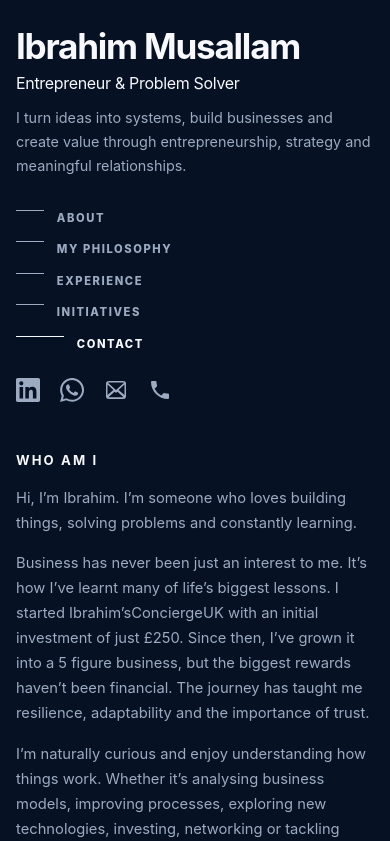
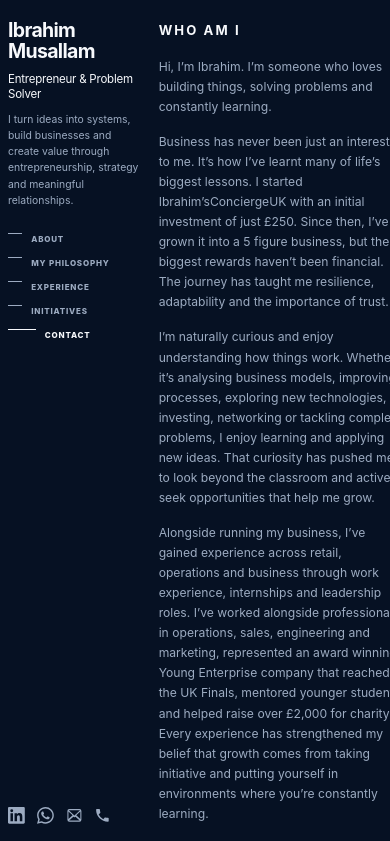
Before and after one commit to ibrahimmusallam10/Ibrahim-sConciergeUK, a React (Vite) app: page / in a window 390 px wide. Shown: the top 841 px of the page. Built offline with nearby package versions, Linux system fonts and the light colour scheme.

Commit message:
Keep desktop columns on mobile

```diff
--- a/src/styles.css
+++ b/src/styles.css
@@ -783,33 +783,42 @@ h3 {
 
 @media (max-width: 620px) {
   .site-shell {
-    width: min(100% - 2rem, 760px);
-    padding: 1.75rem 0 2.5rem;
+    display: grid;
+    grid-template-columns: minmax(8.25rem, 36%) minmax(0, 1fr);
+    gap: 1rem;
+    width: calc(100% - 1rem);
+    padding: 1.25rem 0 2.5rem;
   }
 
   h1 {
-    font-size: clamp(1.85rem, 9vw, 2.35rem);
+    font-size: clamp(1.15rem, 5vw, 1.45rem);
   }
 
   .intro-title {
-    font-size: 1rem;
+    margin-bottom: 0.65rem;
+    font-size: 0.72rem;
+    line-height: 1.3;
   }
 
   .intro-role {
-    max-width: 31rem;
-    font-size: 0.9rem;
-    line-height: 1.65;
+    font-size: 0.65rem;
+    line-height: 1.55;
   }
 
   .intro {
-    margin-bottom: 3rem;
+    position: sticky;
+    top: 1.25rem;
+    height: calc(100svh - 2.5rem);
+    min-height: 28rem;
+    margin: 0;
+    align-self: start;
   }
 
   .side-nav {
     display: grid;
     grid-template-columns: 1fr;
-    gap: 0.85rem;
-    margin-top: 2rem;
+    gap: 0.7rem;
+    margin-top: 1.5rem;
     padding: 0;
     background: transparent;
     border: 0;
@@ -817,8 +826,10 @@ h3 {
 
   .side-nav a {
     width: fit-content;
-    gap: 0.8rem;
-    font-size: 0.7rem;
+    gap: 0.55rem;
+    font-size: 0.5rem;
+    letter-spacing: 0.1em;
+    white-space: nowrap;
   }
 
   .side-nav a.active {
@@ -826,20 +837,29 @@ h3 {
   }
 
   .side-nav a.active span {
-    width: 3rem;
+    width: 1.75rem;
     background: var(--heading);
   }
 
   .side-nav span {
-    width: 1.75rem;
+    width: 0.9rem;
   }
 
   .intro-footer {
-    margin-top: 1.5rem;
+    flex-wrap: wrap;
+    gap: 0.75rem;
+    margin-top: 1rem;
+  }
+
+  .intro-footer a,
+  .intro-footer svg {
+    width: 1.05rem;
+    height: 1.05rem;
   }
 
   .content {
-    gap: 3.25rem;
+    min-width: 0;
+    gap: 3rem;
   }
 
   .section-block {
@@ -847,8 +867,8 @@ h3 {
   }
 
   .copy {
-    font-size: 0.92rem;
-    line-height: 1.7;
+    font-size: 0.76rem;
+    line-height: 1.65;
   }
 
   .resume-item {
```
